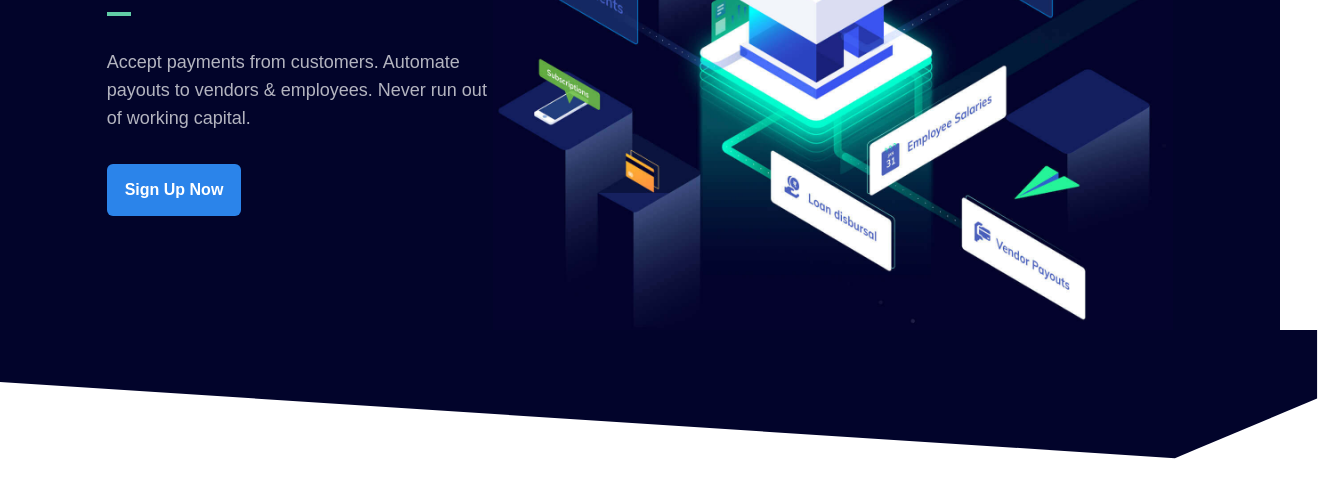
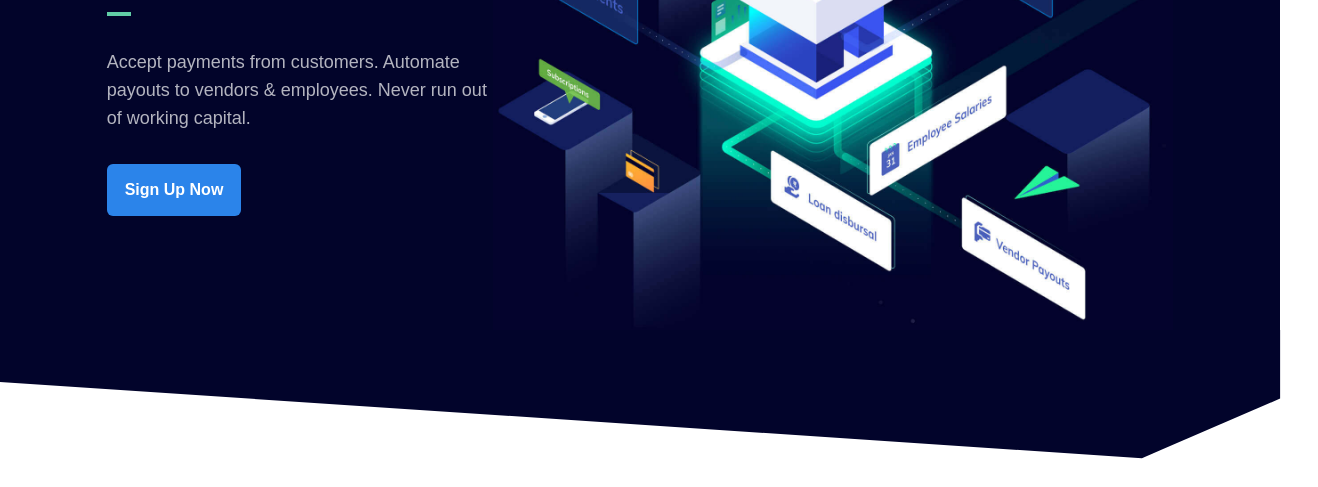
Before and after one commit to LOGANBLUE1/RazorPay-Clone.github.io, a website built with Vite: page index.html in a window 1280 px wide. Shown: the part 313-800 px from the top of the page, 1318 px wide, since content can reach past the window. Built offline with nearby package versions, Linux system fonts and the light colour scheme.

Commit message:
margin100.1

```diff
--- a/index.html
+++ b/index.html
@@ -131,7 +131,7 @@
     </div>
 
     <!--shape part-->
-    <div class="w-[103%] absolute left-0 right-0">
+    <div class="w-[100.1%] absolute left-0 right-0">
         <img src="./images/hero-shape.svg" alt=""
         class="w-full object-fill ">
     </div>
```
Also changed, not shown: 1 other file.
